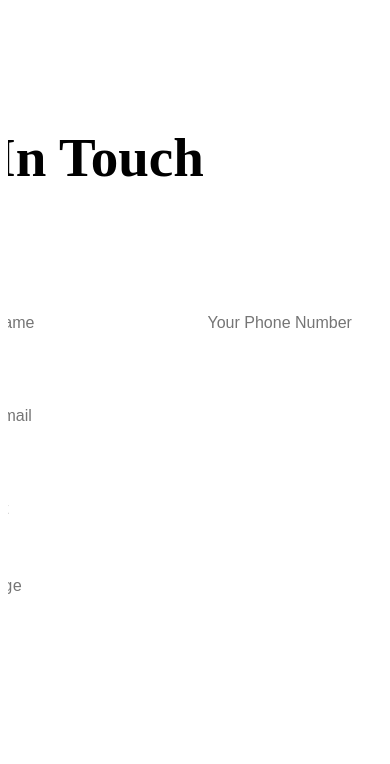
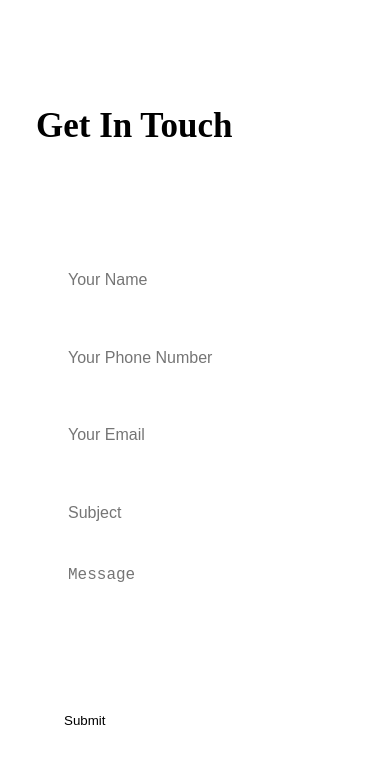
Before and after one commit to caeserlondon/vet-clinic, a Next.js app: page /contact in a window 390 px wide. Shown: the top 764 px of the page. Built offline with nearby package versions, Linux system fonts and the light colour scheme.

Commit message:
Adding the media query

```diff
--- a/styles/Contact.module.css
+++ b/styles/Contact.module.css
@@ -54,3 +54,16 @@
 	border: none;
 	background-color: transparent;
 }
+
+@media screen and (max-width: 768px) {
+	.title {
+		font-size: 35px;
+		margin: 28px;
+	}
+	.form {
+		width: 100%;
+	}
+	.inputsmall:first-child {
+		margin-right: 0;
+	}
+}
```
